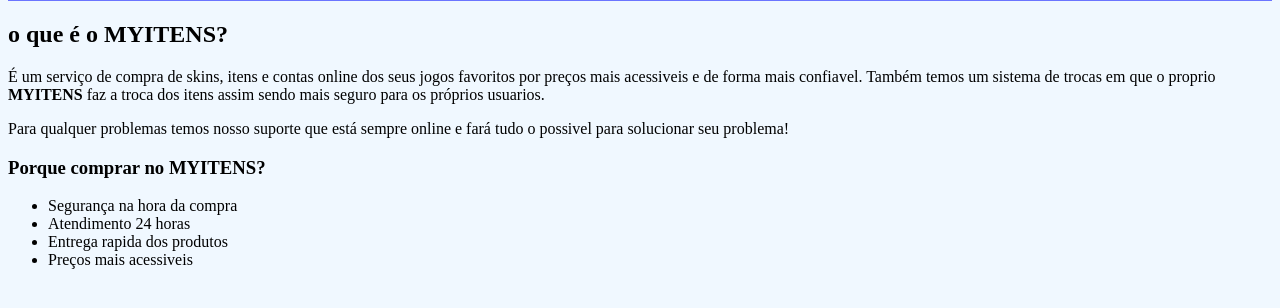
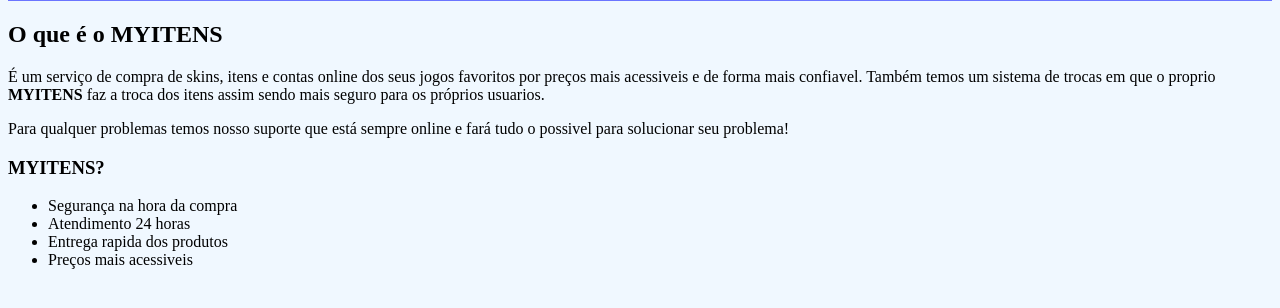
Before and after one commit to Japa0110/aula-de-computaria, a plain HTML site: page index.html in a window 1280 px wide. Shown: the part 158-466 px from the top of the page. Drawn offline with Linux system fonts and the light colour scheme.

Commit message:
update 9

```diff
--- a/index.html
+++ b/index.html
@@ -11,7 +11,7 @@
         <header>
             <img src="MYITENS_FUNDO.png">
         </header>
-            <h2>o que é o <strong>MYITENS?</strong></h2>
+            <h2><strong>O que é o MYITENS</strong></h2>
 
         <div>
             <p>É um serviço de compra de skins, itens e contas online dos seus jogos favoritos por preços mais acessiveis e de forma mais confiavel.
@@ -20,7 +20,7 @@
         </div>
 
         <div>
-            <h3>Porque comprar no <strong>MYITENS?</strong></h3>
+            <h3><strong>MYITENS?</strong></h3>
             <ul>
                 <li class="itens">Segurança na hora da compra</li>
                 <li class="itens">Atendimento 24 horas</li>
```
